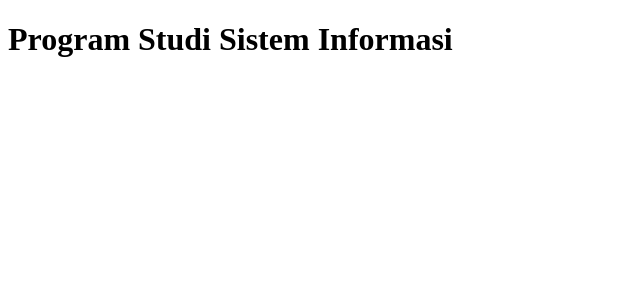
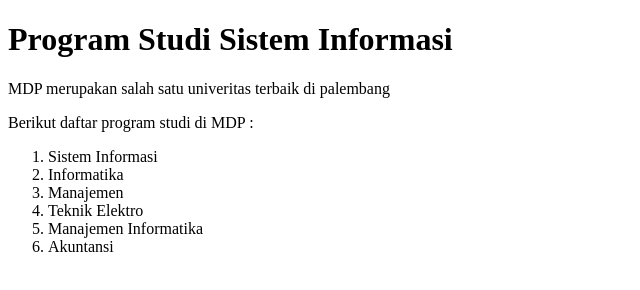
Before and after one commit to SStevenTTan/666SI4B, a plain HTML site: page Index.html in a window 1280 px wide. Shown: the whole page, without its empty margins (0-640 px from the left). Drawn offline with Linux system fonts and the light colour scheme.

Commit message:
Penambahan List

```diff
--- a/Index.html
+++ b/Index.html
@@ -8,5 +8,21 @@
 <body>
     <!-- heading h1 sd h6-->
     <h1>Program Studi Sistem Informasi</h1>
+    <!--paragraf-->
+    <p>MDP merupakan salah satu univeritas terbaik di palembang</p>
+
+    <p>Berikut daftar program studi di MDP :
+        <!-- order List-->
+        <ol>
+            <li>Sistem Informasi</li>
+            <li>Informatika</li>
+            <li>Manajemen</li>
+            <li>Teknik Elektro</li>
+            <li>Manajemen Informatika</li>
+            <li>Akuntansi</li>
+
+        </ol>
+
+    </p>
 </body>
 </html>
```
